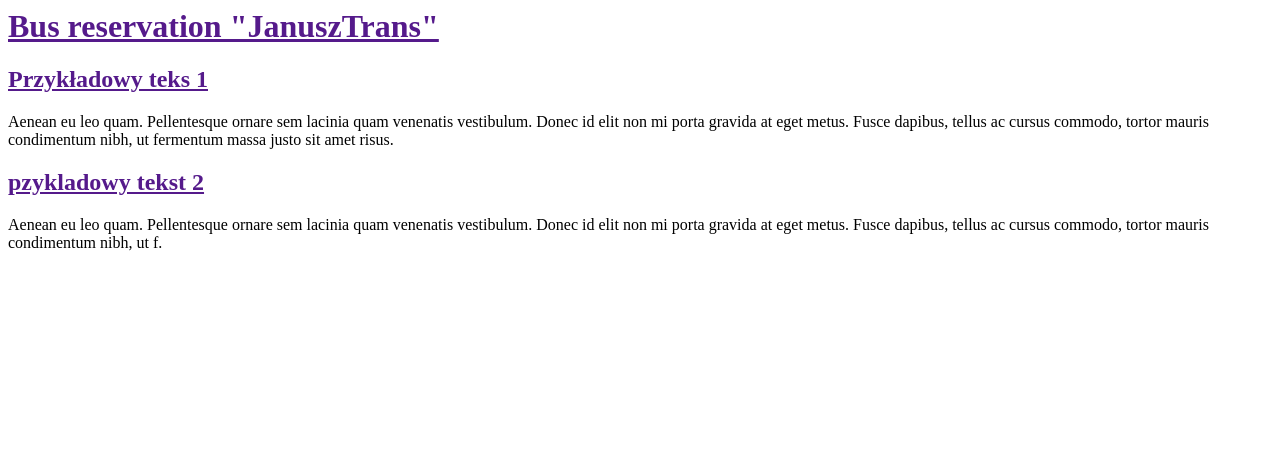
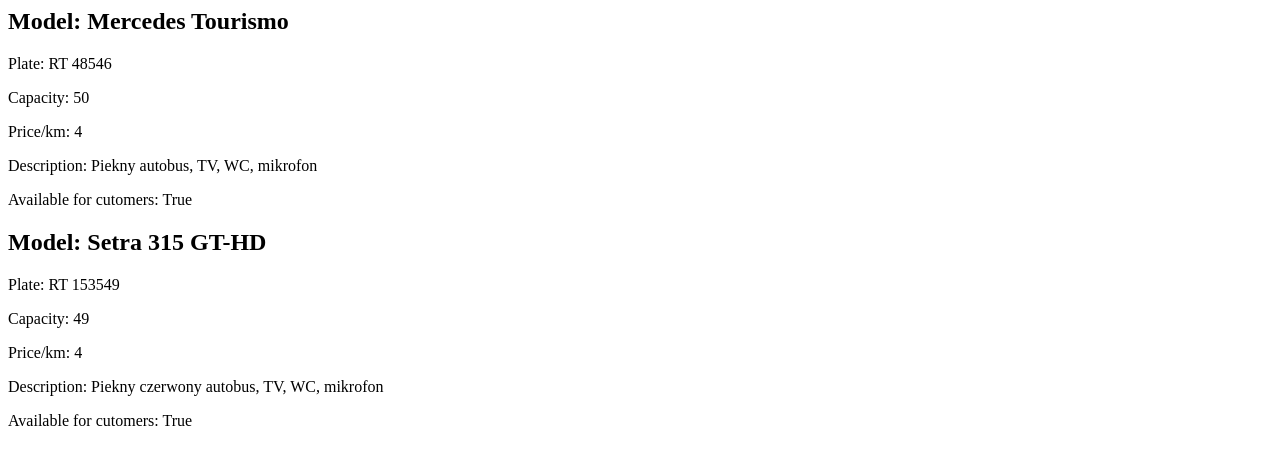
Before and after one commit to fudi500/bus_reservation, a Django app: page / in a window 1280 px wide. Shown: the top 465 px of the page. Run offline with Django 3.2, Linux system fonts and the light colour scheme; data comes from the database, SQL or seed files in the repository.

Commit message:
modificated html tamplate to display data of the  Bus models

```diff
--- a/busreserv/templates/busreserv/panel.html
+++ b/busreserv/templates/busreserv/panel.html
@@ -3,19 +3,18 @@
         <title>Bus reservation "JanuszTrans"</title>
     </head>
     <body>
-        <div>
-            <h1><a href="">Bus reservation "JanuszTrans"</a></h1>
-        </div>
+		{% for Bus in buses %}
+		    <div>
+			<h2>Model: {{ Bus.brand }}</h2>
+			<p>Plate: {{ Bus.plate_nr }}</p>
+			<p>Capacity: {{ Bus.people_capacity }}</p>
+			<p>Price/km: {{ Bus.price_per_km }}</p>
+			<p>Description: {{ Bus.description }}</p>
+			<p>Available for cutomers: {{Bus.available_for_cutomers}}</p>
+			<p></p>
 
-        <div>
 
-            <h2><a href="">Przykładowy teks 1</a></h2>
-            <p>Aenean eu leo quam. Pellentesque ornare sem lacinia quam venenatis vestibulum. Donec id elit non mi porta gravida at eget metus. Fusce dapibus, tellus ac cursus commodo, tortor mauris condimentum nibh, ut fermentum massa justo sit amet risus.</p>
-        </div>
-
-        <div>
-            <h2><a href="">pzykladowy tekst 2</a></h2>
-            <p>Aenean eu leo quam. Pellentesque ornare sem lacinia quam venenatis vestibulum. Donec id elit non mi porta gravida at eget metus. Fusce dapibus, tellus ac cursus commodo, tortor mauris condimentum nibh, ut f.</p>
-        </div>
+		    </div>
+		{% endfor %}
     </body>
 </html>
--- a/busreserv/views.py
+++ b/busreserv/views.py
@@ -1,4 +1,6 @@
 from django.shortcuts import render
+from .models import Bus
 
 def panel(request):
-    return render(request, 'busreserv/panel.html', {})
+    buses = Bus.objects.all()
+    return render(request, 'busreserv/panel.html', {'buses' : buses})
```
